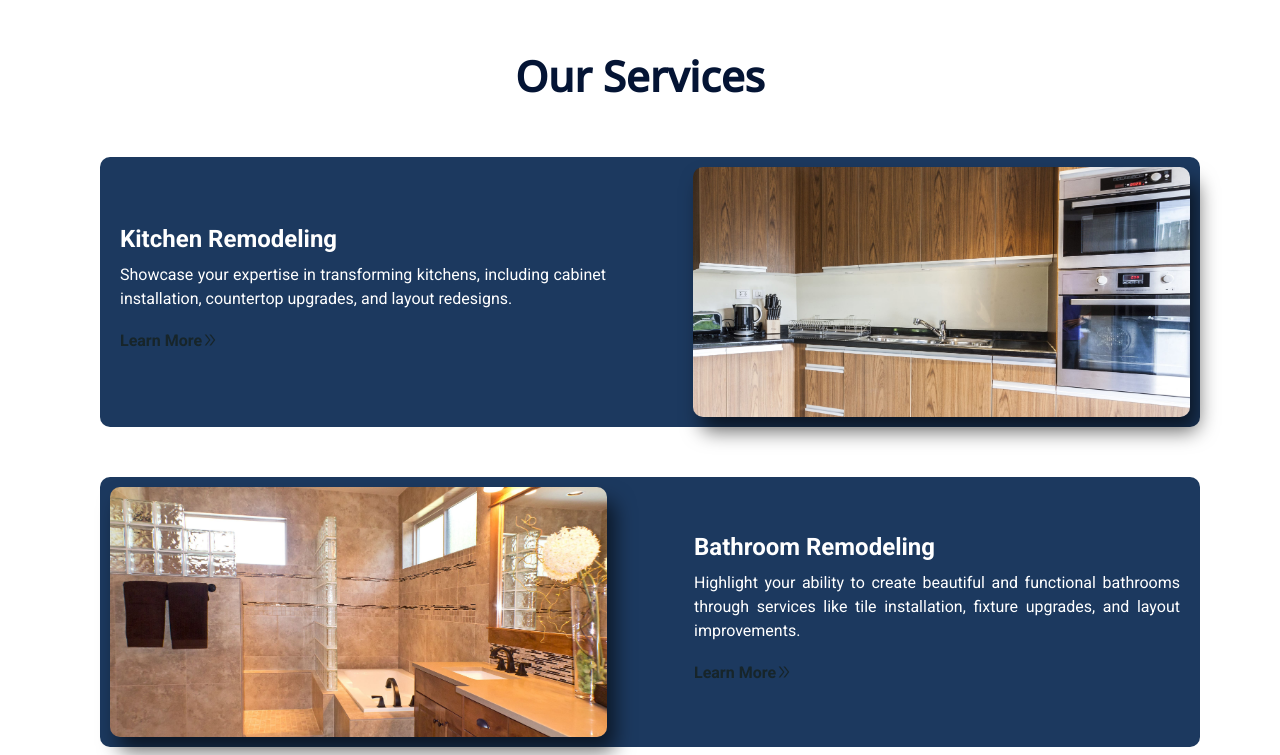
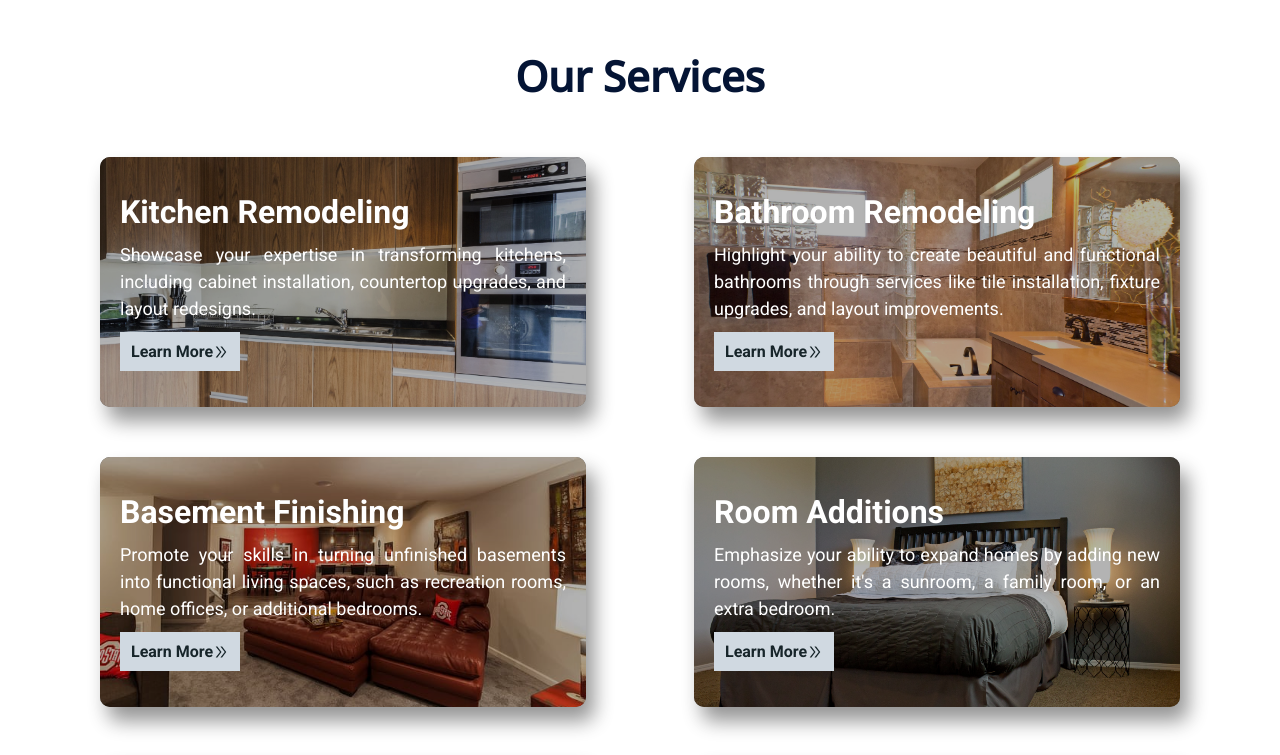
Before and after one commit to Wahaj-Ali/construction-web, a React (Create React App) app: page / in a window 1280 px wide. Shown: the part 1700-2455 px from the top of the page. Built offline with nearby package versions, Linux system fonts and the light colour scheme.

Commit message:
Service section redesign.

```diff
--- a/src/Components/ServiceOverview/ServiceOverview.css
+++ b/src/Components/ServiceOverview/ServiceOverview.css
@@ -1,14 +1,16 @@
 .serviceOverview {
     display: flex;
-    width: 100%;
+    width: 45%;
     align-self: flex-start;
-    justify-content: space-between;
+    /* justify-content: space-between; */
     margin: 25px 0;
     border-radius: 10px;
     /* background: linear-gradient(to top,#6a58ca,#8174c4); */
-    background: #1c395f;
-    padding: 10px;
+    /* background: #1c395f; */
+    /* padding: 10px; */
     color:#fff;
+    position: relative;
+    background: black;
 }
 
 #nameLink {
@@ -19,16 +21,16 @@
     display: flex;
     height: 250px;
     overflow: hidden;
-    position: relative;
-    width: 46%;
+    width: 100%;
     border-radius: 10px;
     -webkit-box-shadow: 8px 14px 20px rgba(0, 0, 0, .6);
     box-shadow: 8px 14px 20px rgba(0, 0, 0, .6);
+    opacity: 0.7;
 }
 
-.serviceOverview:nth-child(odd) .sImg {
+/* .serviceOverview:nth-child(odd) .sImg {
     order: 1;
-}
+} */
 
 .sImg img {
     width: 100%;
@@ -42,13 +44,16 @@
     flex-direction: column;
     justify-content: center;
     padding: 10px;
-    width: 45%;
+    height: 100%;
+    position: absolute;
+    z-index: 3;
+    padding: 0 20px;
 }
 
 .sHead h3 {
     align-items: center;
     display: flex;
-    font-size: 24px;
+    font-size: 32px;
     font-weight: 700;
     margin: 0;
 }
@@ -60,7 +65,7 @@
 .sDesc p {
     font-weight: 400;
     margin: 0;
-
+    font-size: 18px;
     line-height: 1.5;
     text-align: justify;
 }
@@ -76,6 +81,9 @@
     padding: 10px 0;
     display: flex;
     align-items: center;
+    background: #d0d9e1;
+    justify-content: center;
+    width: 120px;
 }
 
 .seeMoreBtn:hover {
--- a/src/Pages/Home/Home.css
+++ b/src/Pages/Home/Home.css
@@ -43,7 +43,8 @@
 
 .hsSec {
     display: flex;
-    flex-direction: column;
+    flex-wrap: wrap;
+    justify-content: space-between;
 }
 
 @media only screen and (max-width: 1024px) {
```
